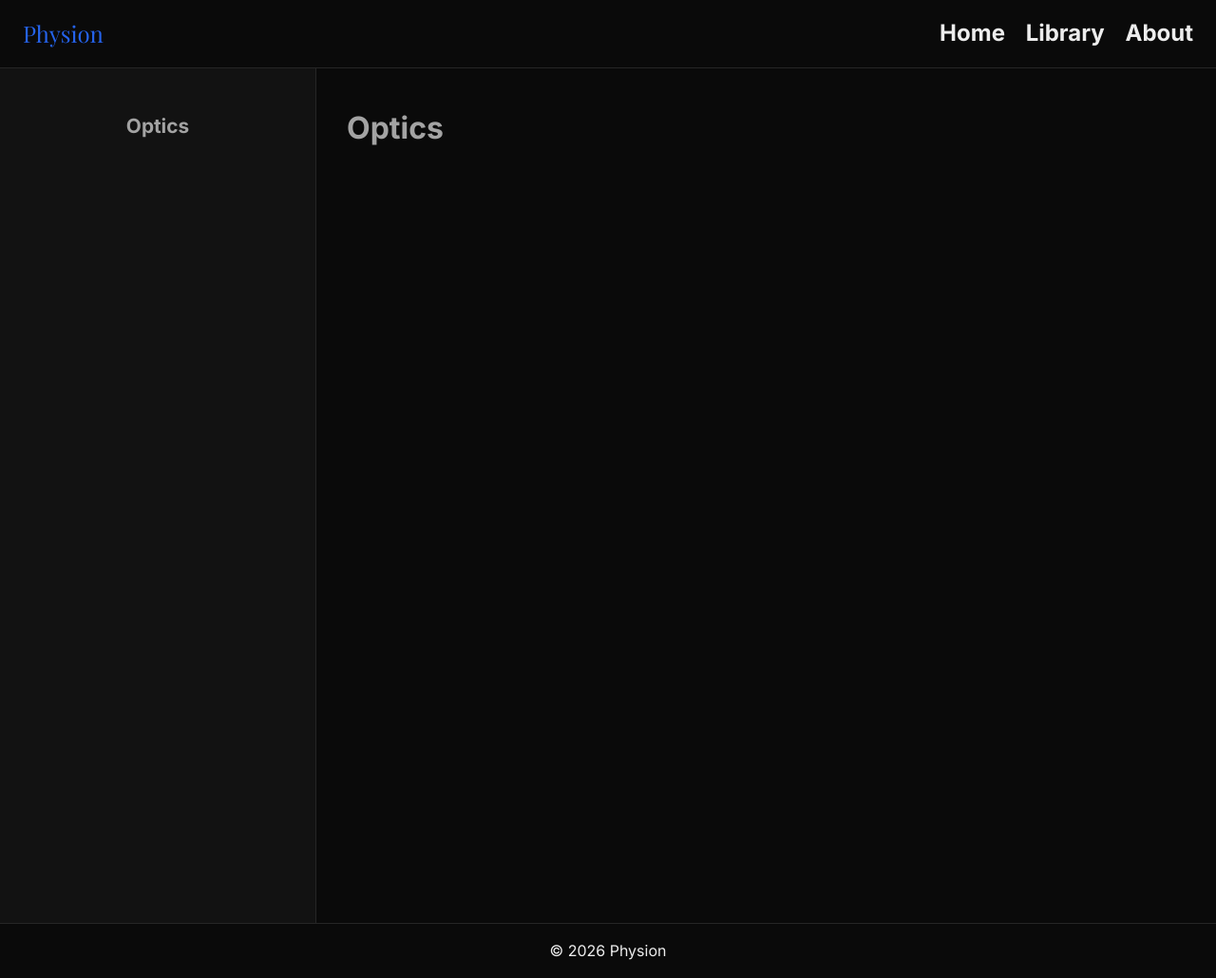
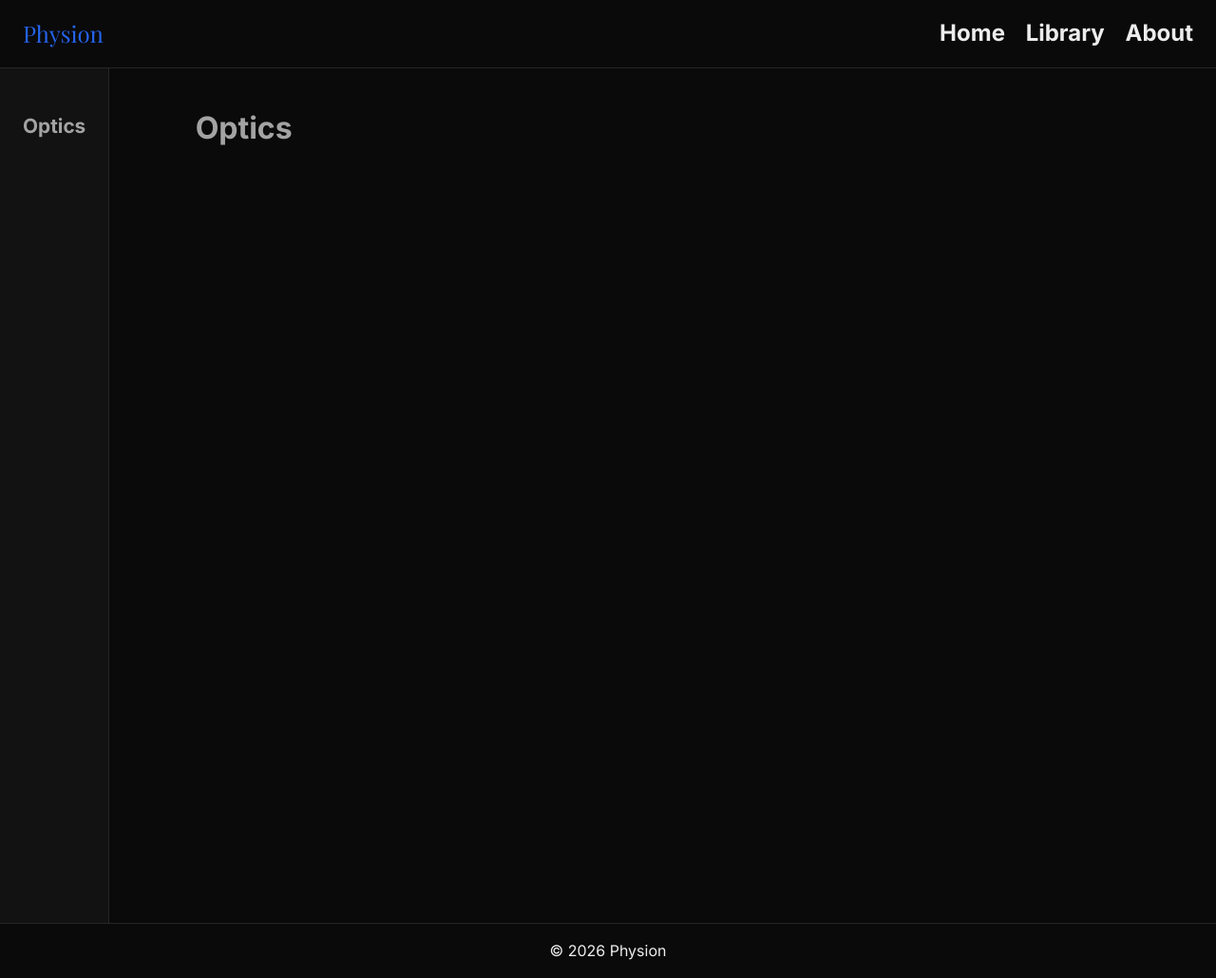
Before and after one commit to thfahim-xyz/physion, a Jekyll site: the page built from books/optics/optics0.md, in a window 1280 px wide. Shown: the whole page at 95% size. Built offline with Jekyll 4.4.1, drawn with Linux system fonts in a browser that asks for light colours.

Commit message:
Update styles.css

```diff
--- a/assets/css/styles.css
+++ b/assets/css/styles.css
@@ -1,16 +1,5 @@
 @import url('https://fonts.googleapis.com/css2?family=Inter:ital,opsz,wght@0,14..32,100..900;1,14..32,100..900&display=swap');
 @import url('https://fonts.googleapis.com/css2?family=Playfair+Display&display=swap');
-
-@media (max-width: 768px) {
-    .layout {
-        flex-direction: column;
-    }
-
-    .sidebar {
-        width: 100%;
-        min-height: auto;
-    }
-}
 
 :root {
   --bg-main: #0a0a0a;
@@ -128,7 +117,8 @@ a:hover {
 /* Side Bar */
 
 .sidebar {
-    width: 300px;
+    width: auto;
+    max-width: 300px;
     padding: 1rem;
     margin: 0;
 
@@ -284,3 +274,15 @@ a:hover {
   border: 1px solid var(--accent);
   text-align: center;
 }
+
+@media (max-width: 768px) {
+    .layout {
+        flex-direction: column;
+    }
+
+    .sidebar {
+        width: auto;
+        max-width: 100vh;
+        min-height: auto;
+    }
+}
```
